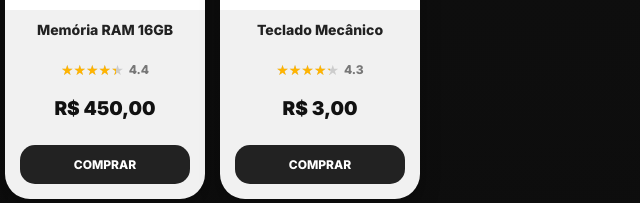
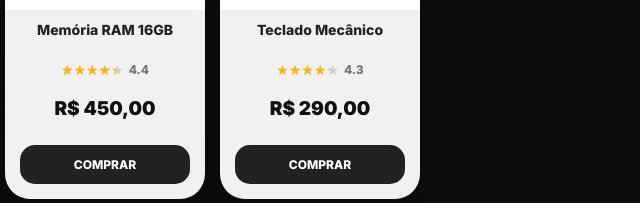
Before and after one commit to cacaaushoww/storetech, a website: page public/index.html in a window 1280 px wide. Shown: the part 3977-4180 px from the top of the page, 445-1085 px from the left. Drawn offline with Linux system fonts and the light colour scheme.

Commit message:
Fix price of Teclado Mecânico in index.html
Updated the price of 'Teclado Mecânico' from 3 to 290.

```diff
--- a/public/index.html
+++ b/public/index.html
@@ -265,7 +265,7 @@ const produtos={
   {n:"Monitor Curvo 180Hz",p:1299,f:"monitor.jpg"},
   {n:"Cadeira Gamer RGB",p:850,f:"cadeira.jpg"},
   {n:"Memória RAM 16GB",p:450,f:"ram.jpg"},
-  {n:"Teclado Mecânico",p:3,f:"teclado.jpg"},
+  {n:"Teclado Mecânico",p:290,f:"teclado.jpg"},
   {n:"Mouse Gamer 12k DPI",p:190,f:"mouse.jpg"},
   {n:"Pc Gamer Pichau",p:4320,f:"pc.jpg"},
   {n:"Neologic Pc Gamer",p:4166,f:"neologic.jpg"}
```
